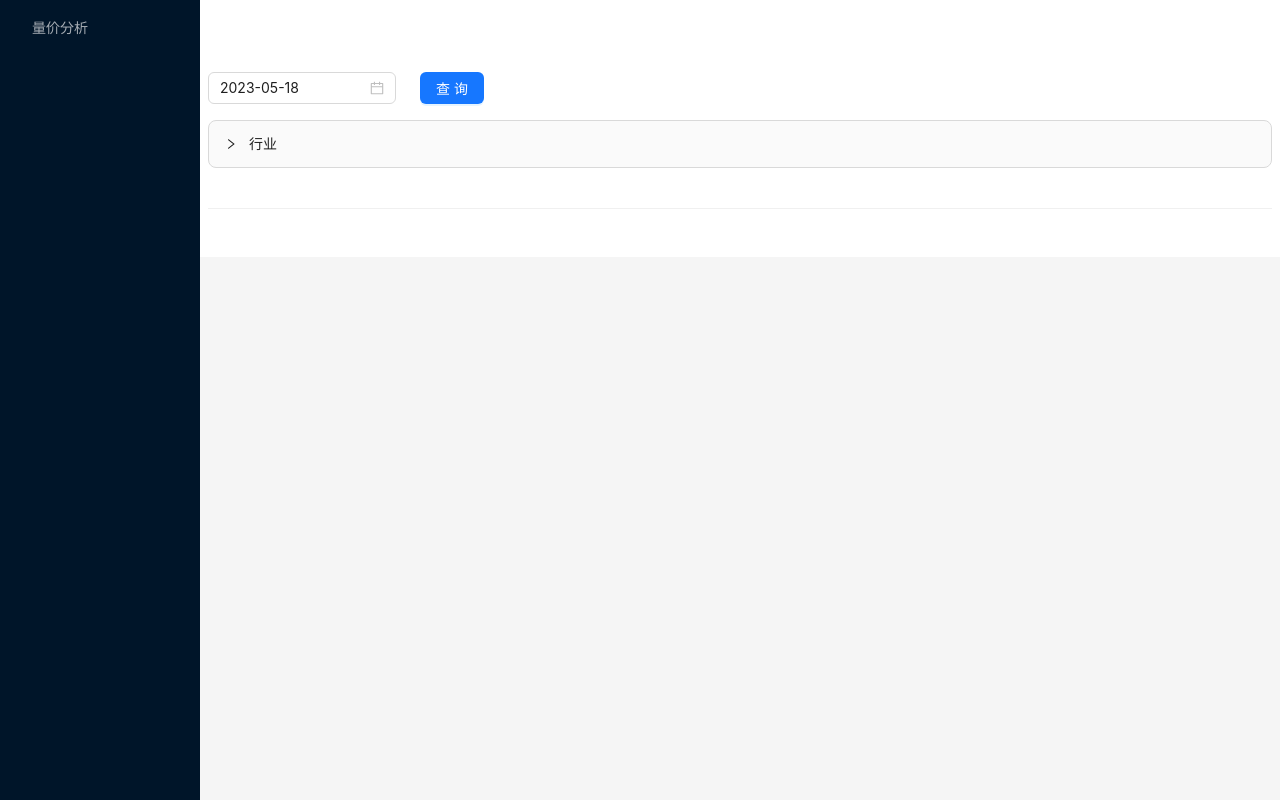
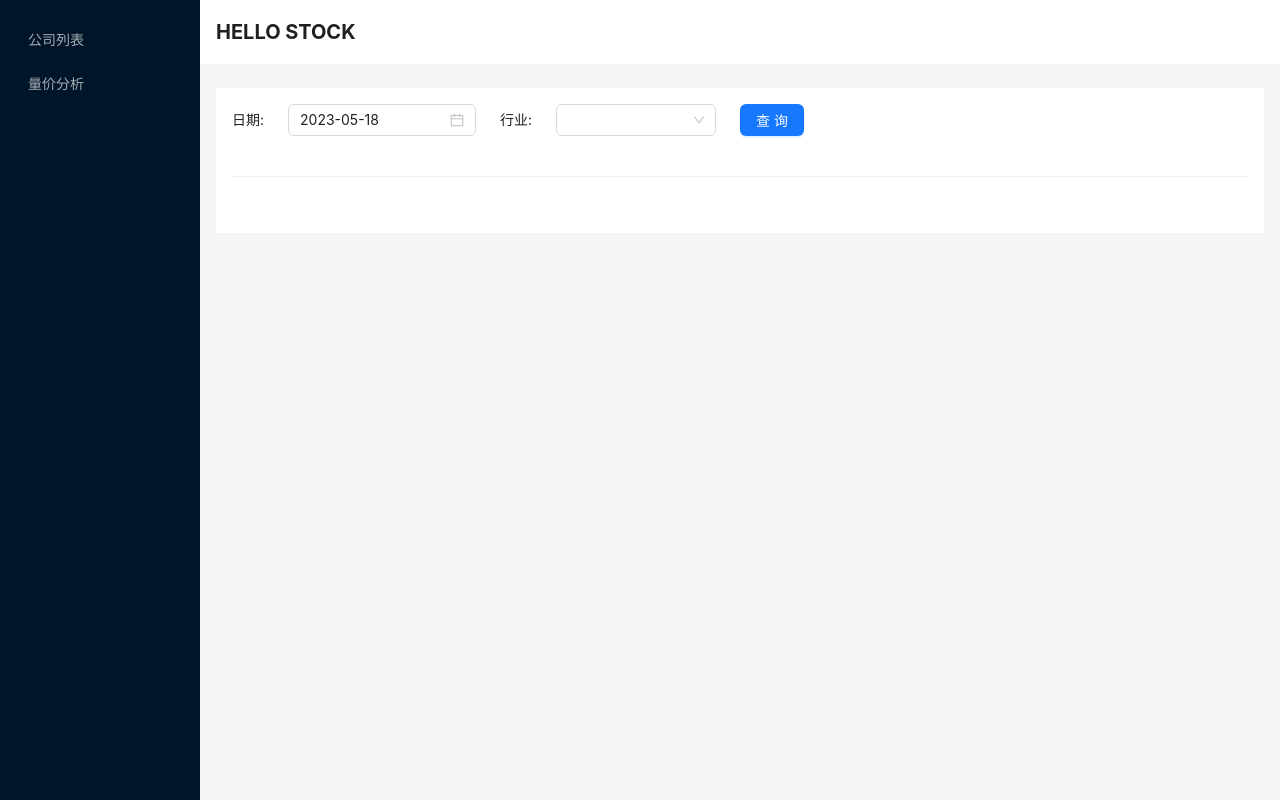
Before and after one commit to tangyixiang/stock-front, a React (Vite) app: page /#/volup in a window 1280 px wide. Built offline with nearby package versions, Linux system fonts and the light colour scheme.

Commit message:
增加公司列表

```diff
--- a/src/App.jsx
+++ b/src/App.jsx
@@ -1,5 +1,5 @@
 import React from 'react'
-import { Layout } from 'antd'
+import { Layout, Typography } from 'antd'
 import { Outlet } from 'react-router'
 import AMenu from './components/AMenu'
 const { Header, Content, Sider } = Layout
@@ -11,9 +11,15 @@ const App = () => {
         <AMenu />
       </Sider>
       <Layout>
-        <Header className="p-0 bg-white" />
-        <Content>
-          <div className="bg-white p-2">
+        <Header className="p-0 bg-white">
+          <div className="mx-4 font-bold text-[20px]">HELLO STOCK</div>
+        </Header>
+        <Content
+          style={{
+            margin: '24px 16px 0',
+          }}
+        >
+          <div className="bg-white p-4">
             <Outlet />
           </div>
         </Content>
--- a/src/components/AMenu.jsx
+++ b/src/components/AMenu.jsx
@@ -12,13 +12,16 @@ function createItem(label, key, icon, children, type) {
   }
 }
 
-const items = [createItem('量价分析', '/volup')]
+const items = [
+  createItem('公司列表', '/symbol/list'),
+  createItem('量价分析', '/volup'),
+]
 
 function AMenu() {
   const navigate = useNavigate()
   return (
     <Menu
-      className="p-1"
+      className="py-4"
       theme="dark"
       mode="inline"
       defaultSelectedKeys={['4']}
--- a/src/components/StockData.jsx
+++ b/src/components/StockData.jsx
@@ -45,7 +45,8 @@ const barStyle = {
     },
   },
   yAxis: {
-    show: false,
+    show: true,
+    size: 0,
     tickLine: {
       show: false,
     },
--- /dev/null
+++ b/src/pages/Company.jsx
@@ -0,0 +1,88 @@
+import axios from 'axios'
+import React, { useEffect, useState } from 'react'
+import { Button, Card, List, Modal, Space } from 'antd'
+import StockData from '../components/StockData'
+
+const Company = () => {
+  const [pageInfo, setPageInfo] = useState({ pageSize: 20, pageNo: 1 })
+  const [data, setData] = useState()
+  const [company, setCompany] = useState()
+  const [tempData, setTempData] = useState()
+  const [total, setTotal] = useState(0)
+  const [isModalOpen, setIsModalOpen] = useState(false)
+
+  useEffect(() => {
+    axios
+      .get('/api/cn/symbol/list', {
+        params: pageInfo,
+      })
+      .then((res) => {
+        setTotal(res.data.total)
+        setData(res.data.list)
+      })
+  }, [pageInfo])
+
+  const showModal = (company) => {
+    setCompany(company)
+    setIsModalOpen(true)
+  }
+  const handleOk = () => {
+    setIsModalOpen(false)
+  }
+  const handleCancel = () => {
+    setIsModalOpen(false)
+    setTempData(undefined)
+  }
+
+  const companyHistory = (symbol) => {
+    axios
+      .get('/api/cn/symbol/history/data', { params: { symbol: symbol } })
+      .then((res) => setTempData(res.data))
+  }
+
+  return (
+    <>
+      <List
+        pagination={{
+          onChange: (page) => {
+            setPageInfo({ ...pageInfo, pageNo: page })
+          },
+          pageSize: pageInfo.pageSize,
+          total: total,
+        }}
+        dataSource={data}
+        renderItem={(item) => (
+          <List.Item>
+            <Card
+              className="w-full"
+              title={`${item.symbol}-${item.name}-${(
+                item.market_value /
+                10000 /
+                10000
+              ).toFixed(2)}亿`}
+              extra={<Button onClick={() => showModal(item)}>信息</Button>}
+            >
+              {item.description}
+            </Card>
+          </List.Item>
+        )}
+      ></List>
+      <Modal
+        title="信息"
+        open={isModalOpen}
+        onCancel={handleCancel}
+        footer={null}
+        width={'60%'}
+        afterOpenChange={(open) => {
+          if (open) {
+            companyHistory(company.symbol)
+          }
+        }}
+      >
+        {tempData && <StockData data={tempData} />}
+      </Modal>
+    </>
+  )
+}
+
+export default Company
--- a/src/pages/VolUp.jsx
+++ b/src/pages/VolUp.jsx
@@ -2,12 +2,14 @@ import React, { useState } from 'react'
 import {
   Space,
   DatePicker,
+  Typography,
   Button,
-  Collapse,
   message,
   Col,
   Row,
   Divider,
+  Select,
+  Spin,
 } from 'antd'
 import axios from 'axios'
 import dayjs from 'dayjs'
@@ -18,7 +20,7 @@ const VolUp = () => {
 
   const [category, setCategory] = useState([])
   const [date, setDate] = useState(today)
-  const [activeIndex, setActiveIndex] = useState(-1) // 初始状态为 -1，表示没有 Button 被激活
+  const [loading, setLoading] = useState(false) // 初始状态为 -1，表示没有 Button 被激活
   const [stockData, setStockData] = useState()
 
   const selectDate = (date, dateString) => {
@@ -32,12 +34,17 @@ const VolUp = () => {
           date: date,
         },
       })
-      .then((res) => setCategory(res.data))
+      .then((res) => {
+        const category = res.data.map((item) => {
+          return { label: item, value: item }
+        })
+        setCategory(category)
+      })
       .catch((error) => message.error('网络错误'))
   }
 
-  const getData = (index, item) => {
-    setActiveIndex(index)
+  const getData = (item) => {
+    setLoading(true)
     axios
       .get('/api/cn/vol/up', {
         params: {
@@ -47,41 +54,33 @@ const VolUp = () => {
       })
       .then((res) => {
         setStockData(res.data)
+        setLoading(false)
       })
   }
-
-  const { Panel } = Collapse
 
   return (
     <>
       <Space direction="vertical" size="middle" style={{ display: 'flex' }}>
         <Space size={'large'}>
+          <Typography.Text>日期:</Typography.Text>
           <DatePicker
             onChange={selectDate}
             defaultValue={dayjs(today, 'YYYY-MM-DD')}
             format={'YYYY-MM-DD'}
           />
+          <Typography.Text>行业:</Typography.Text>
+          <Select
+            className="w-40"
+            options={category}
+            onChange={getData}
+          ></Select>
           <Button type="primary" onClick={getCategory}>
             查询
           </Button>
         </Space>
-        <Collapse>
-          <Panel header="行业" key="1">
-            {category.map((item, index) => (
-              <Button
-                className="m-1"
-                value={item}
-                key={index}
-                type={activeIndex === index ? 'primary' : 'default'}
-                onClick={() => getData(index, item)}
-              >
-                {item}
-              </Button>
-            ))}
-          </Panel>
-        </Collapse>
         <Divider />
         <Row gutter={[16, 16]}>
+          {loading && <Spin />}
           {stockData &&
             stockData.list.map((symbolData) => (
               <Col xs={24} sm={24} xxl={8} key={symbolData.symbol}>
--- a/src/router.jsx
+++ b/src/router.jsx
@@ -2,6 +2,7 @@ import { createHashRouter } from 'react-router-dom'
 import App from './App'
 import VolUp from './pages/VolUp'
 import Stock from './pages/Stock'
+import Company from './pages/Company'
 
 const router = createHashRouter([
   {
@@ -10,6 +11,7 @@ const router = createHashRouter([
     children: [
       { path: '/volup', element: <VolUp /> },
       { path: '/stock', element: <Stock /> },
+      { path: '/symbol/list', element: <Company /> },
     ],
   },
 ])
```
